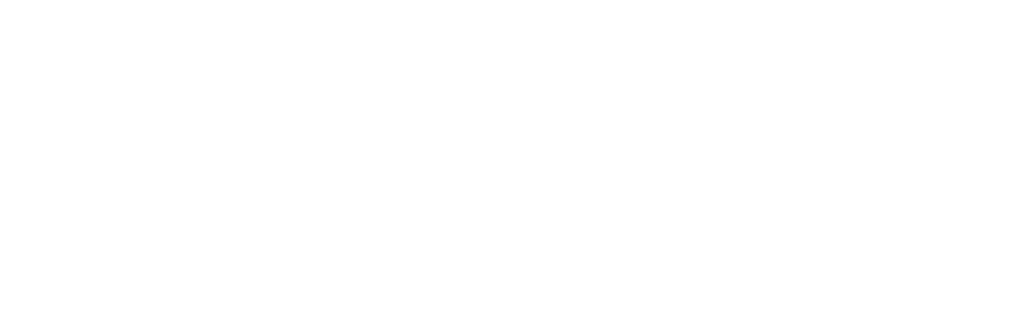
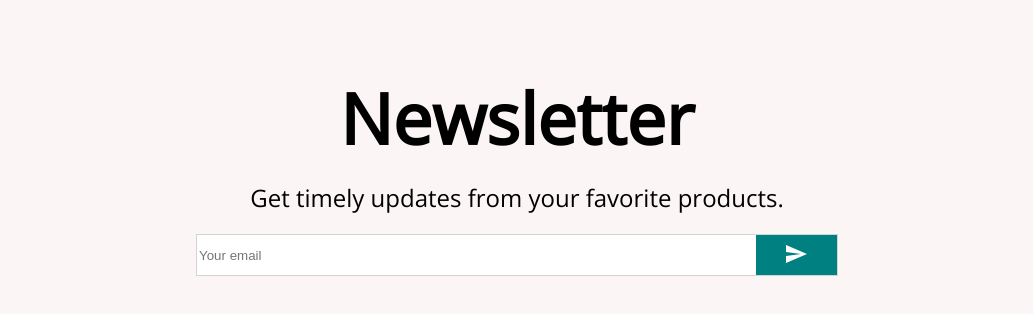
Before and after one commit to Marcel-aka-Satum/E-commerce, a React (Create React App) app: page / in a window 1280 px wide. Shown: the part 2706-3020 px from the top of the page, without its empty margins (123-1156 px from the left). Before the commit the page ends 2616 px from the top, so only its background shows below. Built offline with nearby package versions, Linux system fonts and the light colour scheme.

Commit message:
Added Newsletter

```diff
--- /dev/null
+++ b/src/components/Newsletter.js
@@ -0,0 +1,54 @@
+import { Send } from "@mui/icons-material";
+import React from "react";
+import styled from "styled-components";
+
+const Container = styled.div`
+  height: 60vh;
+  background-color: #fcf5f5;
+  display: flex;
+  align-items: center;
+  justify-content: center;
+  flex-direction: column;
+`;
+const Title = styled.h1`
+  font-size: 70px;
+  margin-bottom: 15px;
+`;
+const Description = styled.div`
+  font-size: 24px;
+  font-weight: 300;
+  margin-bottom: 20px;
+`;
+const InputContainer = styled.div`
+  width: 50%;
+  height: 40px;
+  background-color: white;
+  display: flex;
+  justify-content: space-between;
+  border: 1px solid lightgray;
+`;
+const Input = styled.input`
+  border: none;
+  flex: 8;
+`;
+const Button = styled.button`
+  flex: 1;
+  border: None;
+  background-color: teal;
+  color: white;
+`;
+
+export default function Newsletter() {
+  return (
+    <Container>
+      <Title>Newsletter</Title>
+      <Description>Get timely updates from your favorite products.</Description>
+      <InputContainer>
+        <Input placeholder="Your email" />
+        <Button>
+          <Send />
+        </Button>
+      </InputContainer>
+    </Container>
+  );
+}
--- a/src/pages/Home.js
+++ b/src/pages/Home.js
@@ -4,6 +4,7 @@
 import Slider from "../components/Slider";
 import Categories from "../components/Categories";
 import Products from "../components/Products";
+import Newsletter from "../components/Newsletter";
 
 export default function Home() {
   return (
@@ -13,6 +14,7 @@
       <Slider />
       <Categories />
       <Products />
+      <Newsletter />
     </>
   );
 }
```
